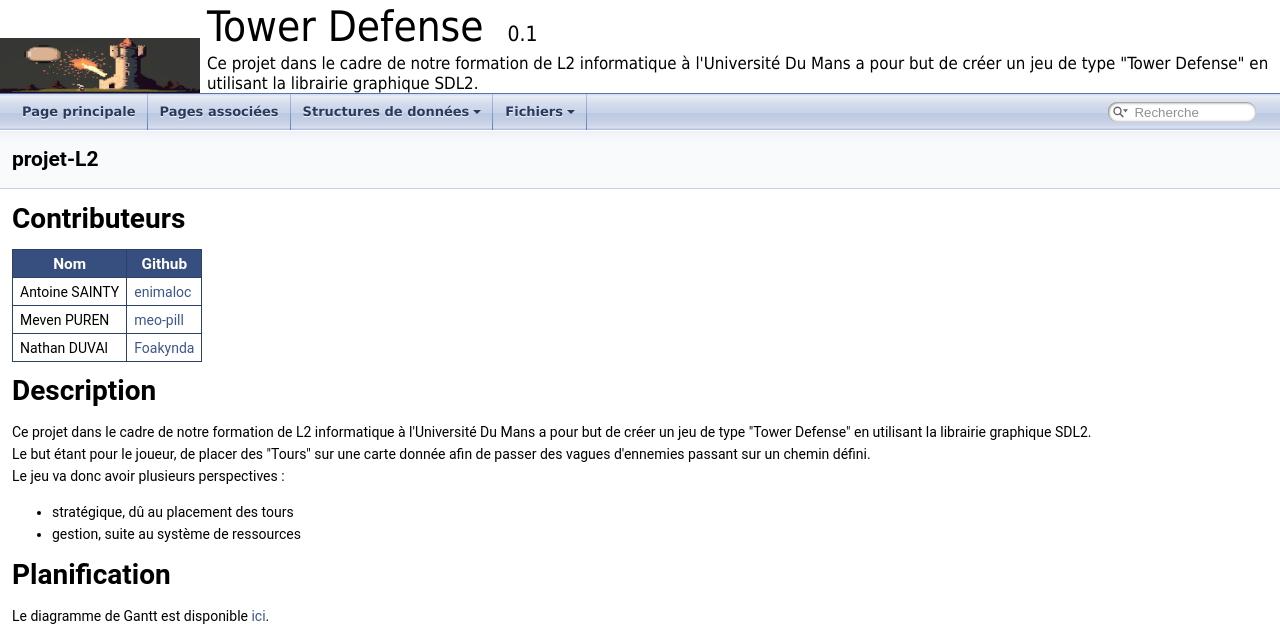
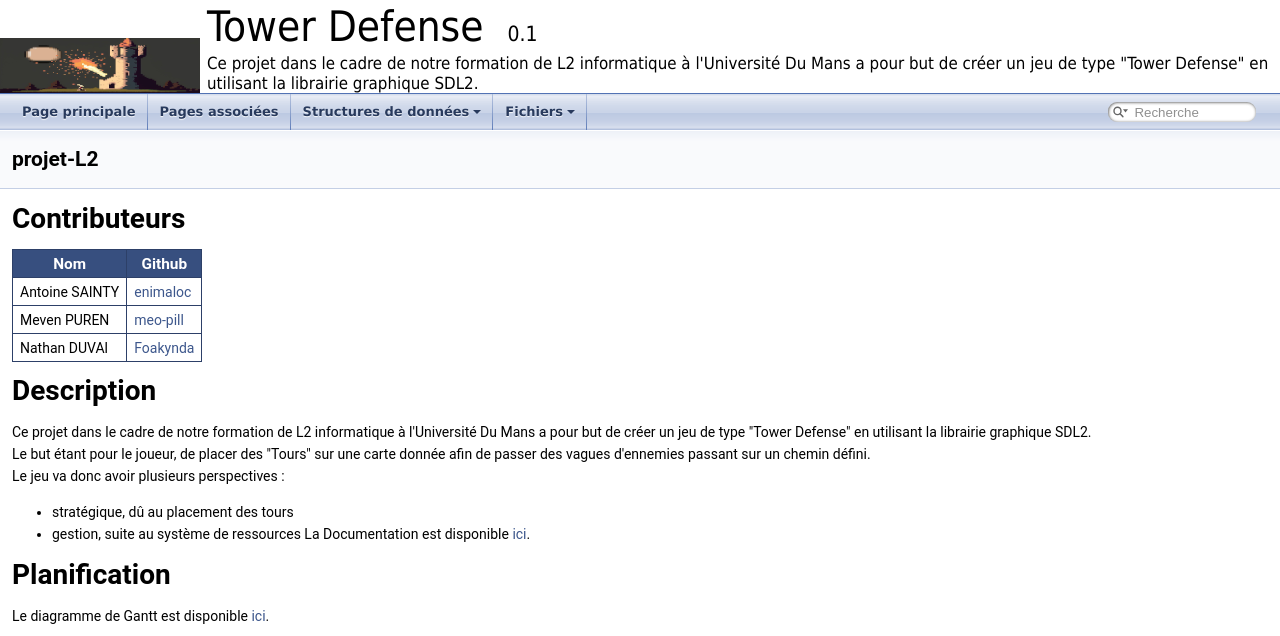
Before and after one commit to tower-defense-L2/projet-L2, a plain HTML site: page md__r_e_a_d_m_e.html in a window 1280 px wide. Shown: the top 636 px of the page. Drawn offline with Linux system fonts and the light colour scheme.

Commit message:
Deploying to gh-pages from @ tower-defense-L2/projet-L2@a95f4c1c8c30f31f40787750f521a7b8b9783454 🚀

```diff
--- a/md__r_e_a_d_m_e.html
+++ b/md__r_e_a_d_m_e.html
@@ -86,7 +86,7 @@ Description</h1>
  Le but étant pour le joueur, de placer des "Tours" sur une carte donnée afin de passer des vagues d'ennemies passant sur un chemin défini. <br  />
  Le jeu va donc avoir plusieurs perspectives :</p><ul>
 <li>stratégique, dû au placement des tours</li>
-<li>gestion, suite au système de ressources</li>
+<li>gestion, suite au système de ressources La Documentation est disponible <a href="https://tower-defense-l2.github.io/projet-L2/">ici</a>.</li>
 </ul>
 <h1><a class="anchor" id="autotoc_md3"></a>
 Planification</h1>
```
